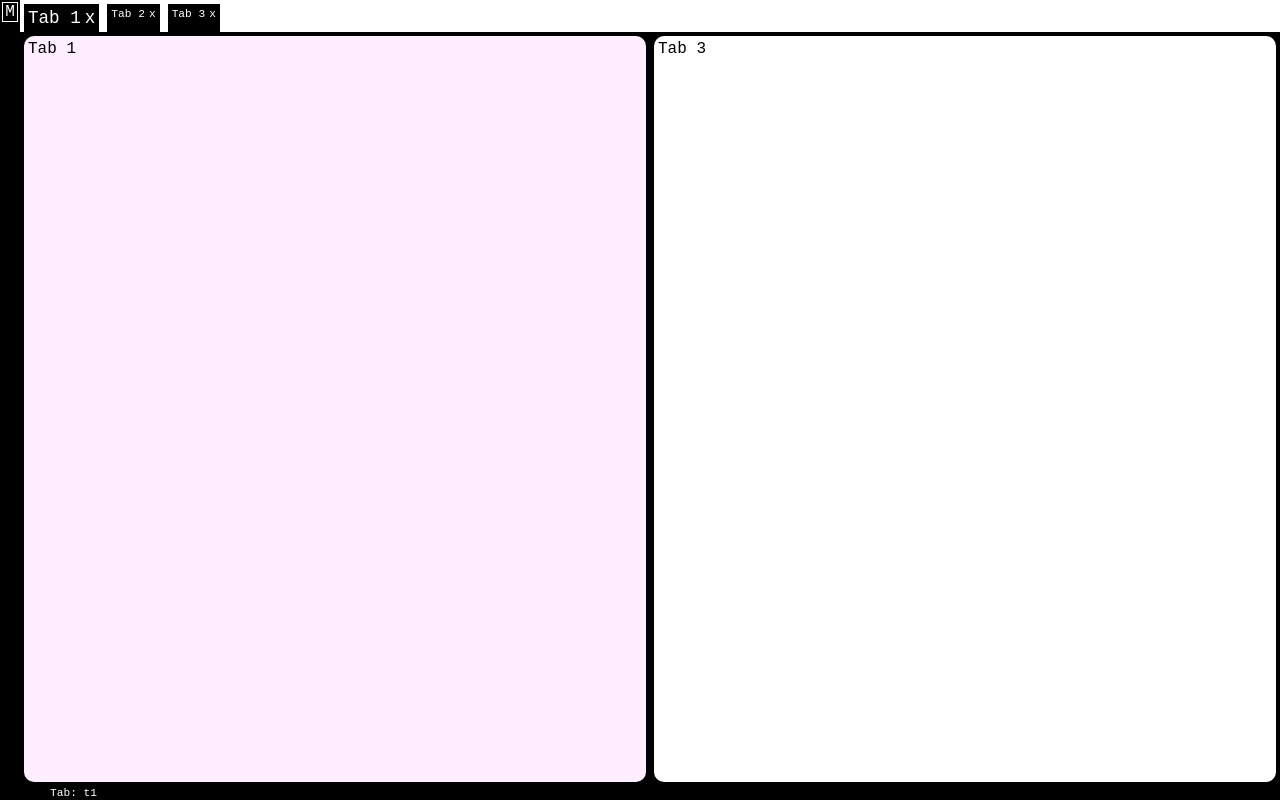
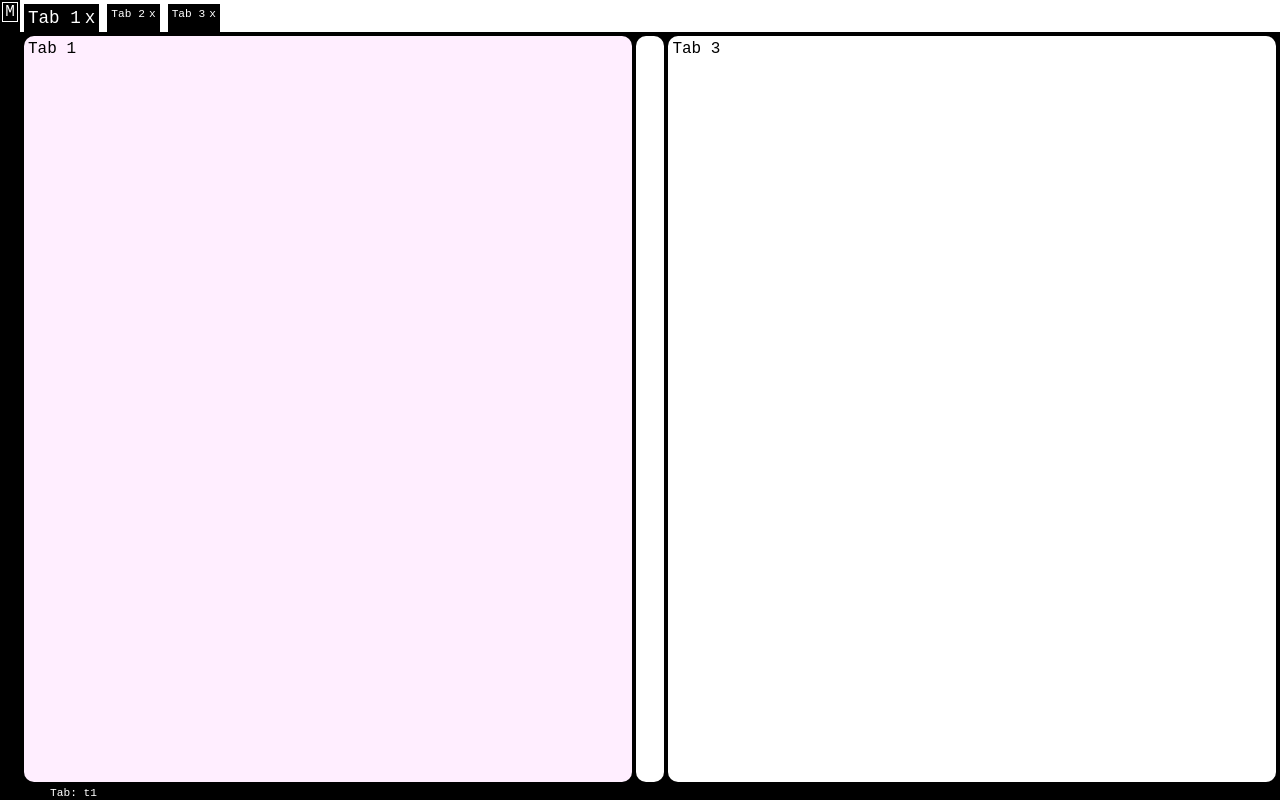
Before and after one commit to RangerMauve/MetaSPA, a website: page index.html in a window 1280 px wide. Drawn offline with Linux system fonts and the light colour scheme.

Commit message:
Added smooth hiding of inactive elements

```diff
--- a/scripts/script.js
+++ b/scripts/script.js
@@ -1,10 +1,10 @@
-$("menu label").click(function(){
+$("menu label").click(function () {
 	$(this).parent().toggleClass("active");
 });
 
-$("nav > label").click(function(){
+$("nav > label").click(function () {
 	$("nav > label, main > section").removeClass("active");
+	$("#" + this.dataset.tabId).addClass("active");
 	$(this).addClass("active");
-	$("#"+this.dataset.tabId).addClass("active");
 	$(".tabInfo").text("Tab: " + this.dataset.tabId);
 })
--- a/style/style.less
+++ b/style/style.less
@@ -58,17 +58,26 @@ main {
 	background: @bgc;
 	.justify-content(space-between);
 	>section {
+		.box-sizing(border-box);
 		.flex(1);
 		.border-radius(10px);
 		background: #FFF;
 		margin: 4px;
 		padding:4px;
+		// Warning: Here be dragons
+		.transition(all 0.6s ease-in-out);
 		&.inactive {
-			display:none;
+			.flex(0 0px);
+			color: rgba(255,255,255,0);
+			margin: 4px 0;
+			padding:0;
 		}
 		&.active {
+			.flex(1);
 			background:#FEF;
-			display: block;
+			color: rgba(0,0,0,1);
+			margin: 4px;
+			padding:4px;
 		}
 	}
 }
```
Also changed, not shown: style/style.css.
